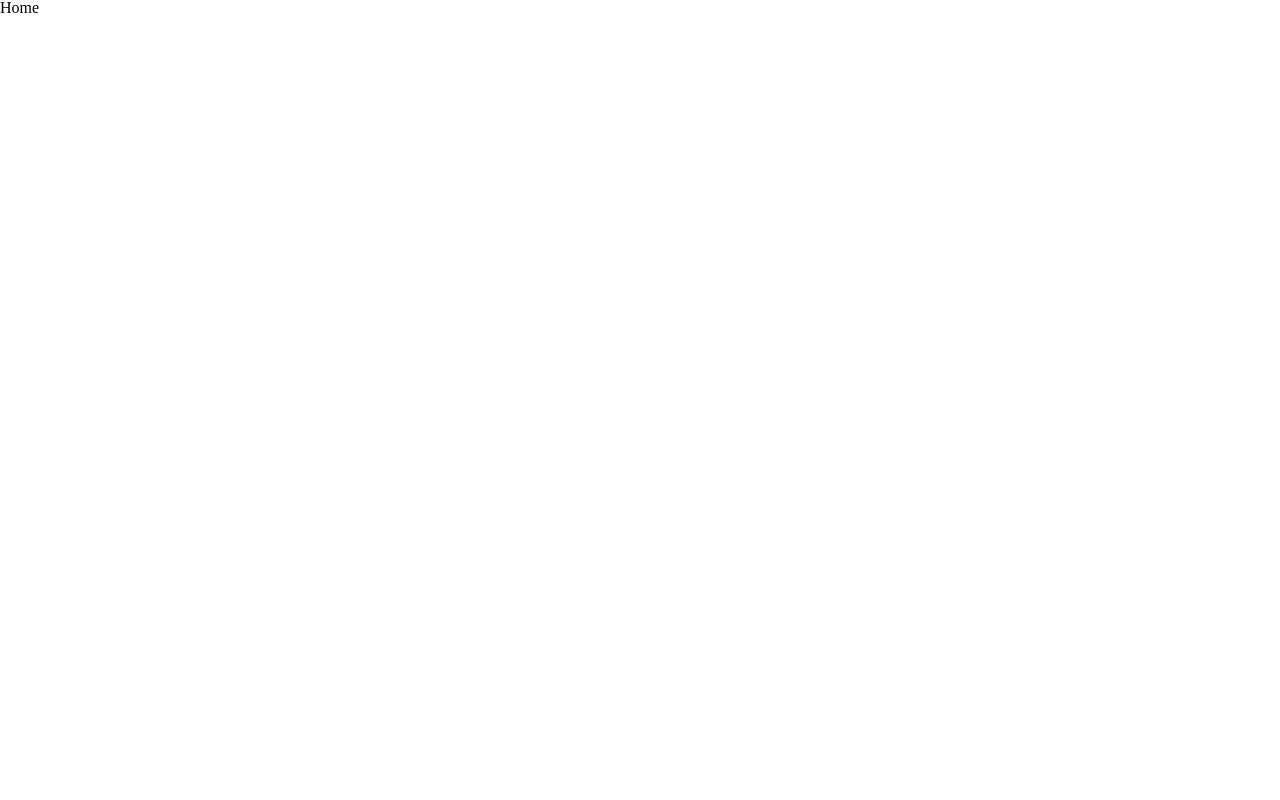
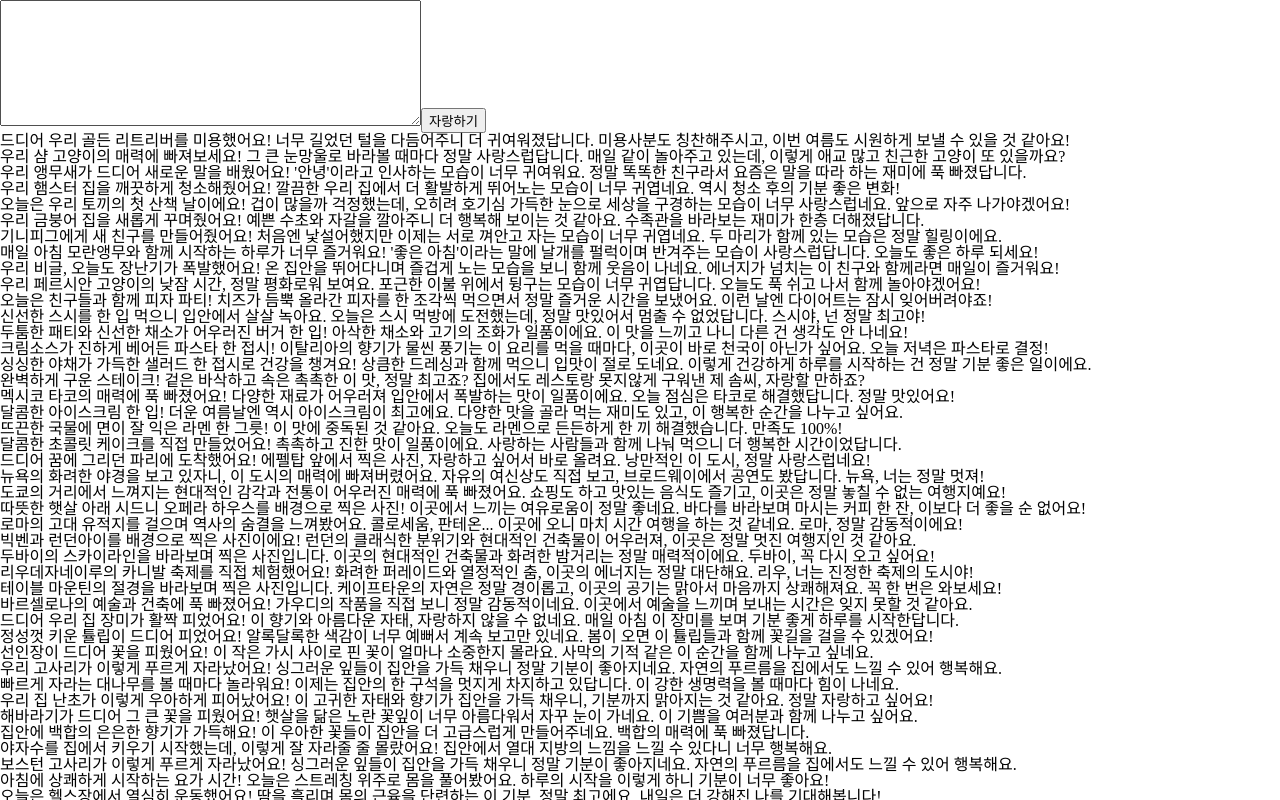
Before and after one commit to LeeJY97/ShineUs, a React (Vite) app: page / in a window 1280 px wide. Shown: the top 800 px of the page. Built offline with nearby package versions, Linux system fonts and the light colour scheme.

Commit message:
update: 기본 기능 구현 완료(사진 추가기능 제외)

```diff
--- a/src/components/MainPageInput.jsx
+++ b/src/components/MainPageInput.jsx
@@ -1,5 +1,43 @@
-const MainPageInput = () => {
-  return <div>MainPageInput</div>;
+import { useState } from "react";
+
+const MainPageInput = ({ addPosthandler }) => {
+  const [postContent, setPostContent] = useState("");
+
+  // 업로드
+  const handleSubmit = (e) => {
+    e.preventDefault();
+
+    // 새로운 포스트 생성(임시)
+    const newPost = {
+      id: crypto.randomUUID(),
+      text: postContent,
+      user: "익명"
+    };
+
+    addPosthandler(newPost);
+
+    setPostContent("");
+    alert("업로드 되었습니다.");
+  };
+
+  return (
+    <>
+      <form method="post" onSubmit={handleSubmit}>
+        <label>
+          <textarea
+            name="postContent"
+            rows={8}
+            cols={50}
+            value={postContent}
+            onChange={(e) => {
+              setPostContent(e.target.value);
+            }}
+          />
+        </label>
+        <button type="submit">자랑하기</button>
+      </form>
+    </>
+  );
 };
 
 export default MainPageInput;
--- a/src/components/MainPagePosts.jsx
+++ b/src/components/MainPagePosts.jsx
@@ -1,5 +1,15 @@
-const MainPagePosts = () => {
-  return <div>MainPagePosts</div>;
+const MainPagePosts = ({ posts }) => {
+  return (
+    <>
+      {posts.map((post) => (
+        <div key={post.id}>
+          <h2>{post.user}</h2>
+          <p>{post.text}</p>
+        </div>
+      ))}
+      ;
+    </>
+  );
 };
 
 export default MainPagePosts;
--- a/src/pages/Home.jsx
+++ b/src/pages/Home.jsx
@@ -1,7 +1,19 @@
-import React from "react";
+import { useState } from "react";
+import SHINE_DATA from "../mock";
+import MainPageInput from "../components/MainPageInput";
+import MainPagePosts from "../components/MainPagePosts";
 
 const Home = () => {
-  return <div>Home</div>;
+  const [posts, setPosts] = useState(SHINE_DATA);
+  const addPosthandler = (data) => {
+    setPosts([data, ...posts]);
+  };
+  return (
+    <>
+      <MainPageInput addPosthandler={addPosthandler} />
+      <MainPagePosts posts={posts} />
+    </>
+  );
 };
 
 export default Home;
```
